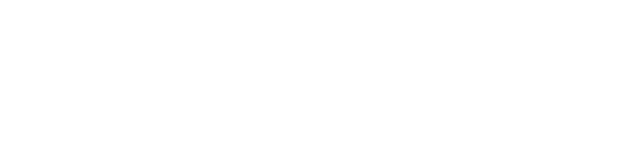
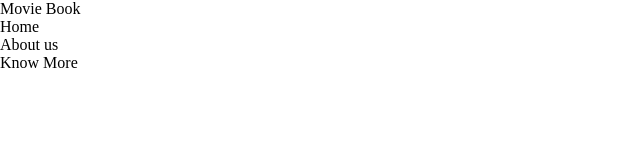
Before and after one commit to thoithoiba/Movie-Booking-JS---JS-Major-Project-Movie-Booking---Post-Class---ct1jfywmelev, a plain HTML site: page index.html in a window 1280 px wide. Shown: the whole page, without its empty margins (0-640 px from the left). Drawn offline with Linux system fonts and the light colour scheme.

Commit message:
Update index.html

```diff
--- a/index.html
+++ b/index.html
@@ -1,5 +1,6 @@
 <!DOCTYPE html>
 <html lang="en">
+
 <head>
     <meta charset="UTF-8">
     <meta http-equiv="X-UA-Compatible" content="IE=edge">
@@ -8,9 +9,17 @@
     <link rel="stylesheet" href="./app.css">
     <title>Document</title>
 </head>
+
 <body>
-
-    <main>
+    <nav>
+        <div class="logo">Movie Book</div>
+        <ul>
+            <li>Home</li>
+            <li>About us</li>
+            <li>Know More</li>
+        </ul>
+    </nav>
+    <main id="container">
 
     </main>
     <div id="booker">
@@ -19,4 +28,5 @@
         <button id="book-ticket-btn" class="v-none">Book my seats</button>
     </div>
 </body>
+
 </html>
```
